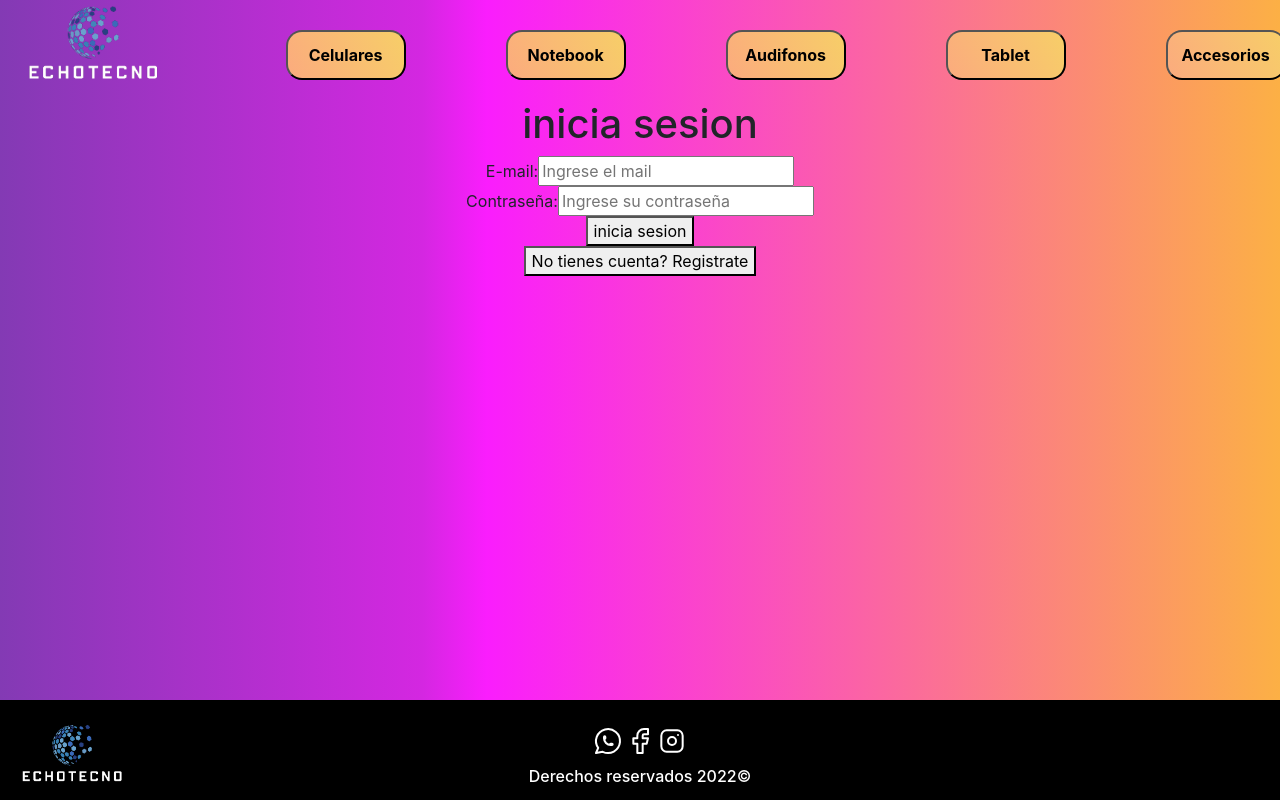
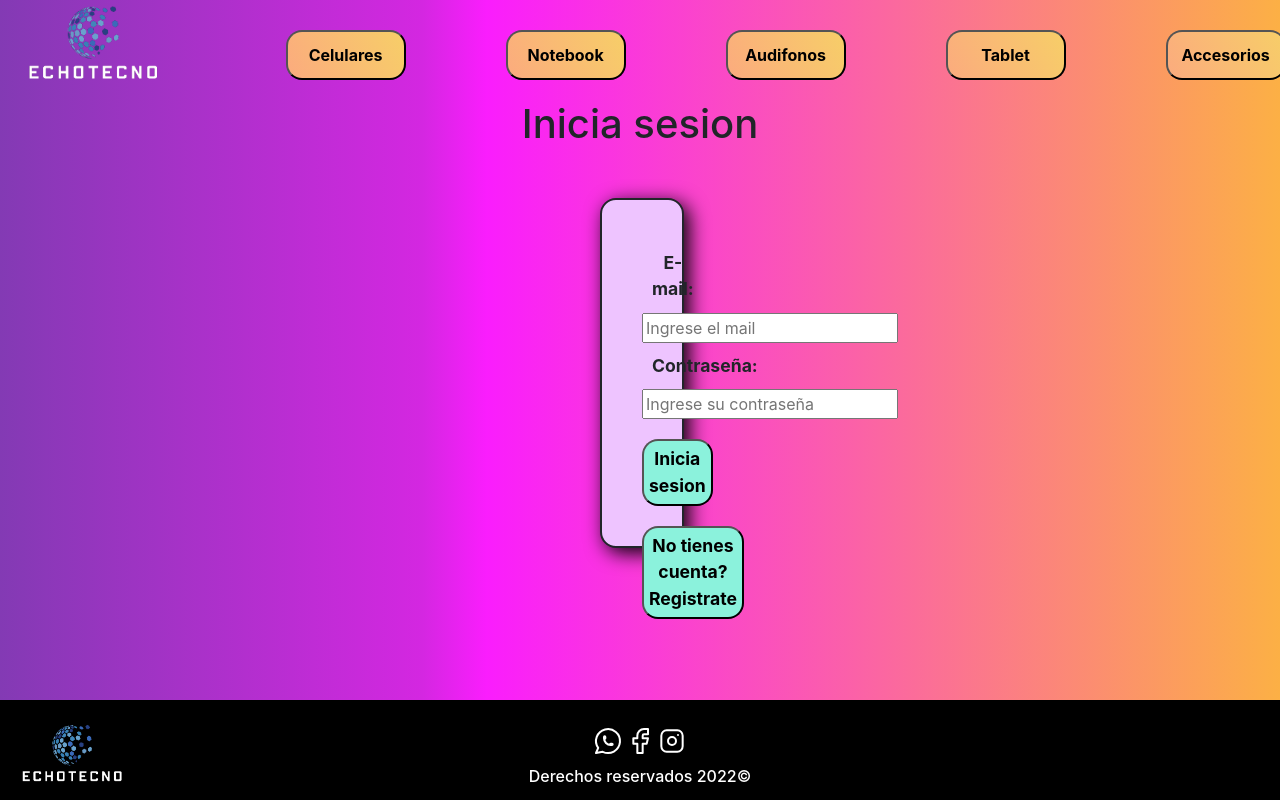
Before and after one commit to FlorAguirre/EchoTecno, a React (Create React App) app: page /login in a window 1280 px wide. Shown: the top 800 px of the page. Built offline with nearby package versions, Linux system fonts and the light colour scheme; no server answers.

Commit message:
estilo al login

```diff
--- /dev/null
+++ b/src/components/Login/Login.css
@@ -0,0 +1,60 @@
+@media (min-width:1700px){
+.form__registro{
+    border: 2px solid;
+    padding:40px;
+    margin-top:50px;
+    margin-left: 600px;;
+    margin-right: 600px;
+    background-color: rgb(238, 196, 255);
+    box-shadow: 5px 5px 20px black;
+    border-radius: 1rem;
+    height: 300px;
+
+}
+
+.padding{
+    padding:10px;
+}
+
+.boton__cantidad{
+    margin-top: 20px;
+    color:black;
+    border-radius: 2rem;
+    padding:10px;
+    background-color: rgb(139, 242, 220);
+    font-weight: bold;
+    font-size: 1.1rem;
+
+
+}}
+
+.form__registro{
+    border: 2px solid;
+    padding:40px;
+    margin-top:50px;
+    margin-left: 600px;;
+    margin-right: 600px;
+    background-color: rgb(238, 196, 255);
+    box-shadow: 5px 5px 20px black;
+    border-radius: 1rem;
+    height: 350px;
+
+}
+
+.padding{
+    padding:10px;
+    font-weight: bold;
+    font-size: 1.1rem;
+}
+
+.boton__cantidad{
+    margin-top: 20px;
+    color:black;
+    border-radius: 1rem;
+    padding:5px;
+    background-color: rgb(139, 242, 220);
+    font-weight: bold;
+    font-size: 1.1rem;
+
+
+}
--- a/src/components/Login/Login.js
+++ b/src/components/Login/Login.js
@@ -1,5 +1,5 @@
 import React, { useState } from 'react'
-
+import "./Login.css"
 import app from '../../services/firebase/index'
 import {getAuth, createUserWithEmailAndPassword, signInWithEmailAndPassword} from 'firebase/auth'
 
@@ -25,30 +25,31 @@ const Login =() => {
 
     return (
         <>
-        <h1>{registro ? 'registrate': 'inicia sesion'}</h1>
-            <form onSubmit={handleSubmit}>
+        <h1>{registro ? 'Registrate': 'Inicia sesion'}</h1>
+            <form className="form__registro" onSubmit={handleSubmit}>
                 <div>
-                <label>E-mail:</label>
-               <input type='email' placeholder='Ingrese el mail' id="email" required/>
+                <label className="padding">E-mail:</label>
+               <input  type='email' placeholder='Ingrese el mail' id="email" required/>
                </div>
                <div>
-               <label>Contraseña:</label>
+               <label className="padding">Contraseña:</label>
                <input type='password' placeholder='Ingrese su contraseña' id="contraseña" required/>
             </div>
 
             <div>
-               <button type='submit'>
-                {registro ? 'registrate' : 'inicia sesion' }
+               <button className="boton__cantidad" type='submit'>
+                {registro ? 'Registrate' : 'Inicia sesion' }
                </button>
                </div>
-            </form>
-
-            <div>
-                <button onClick={() =>
+                <div>
+                <button className="boton__cantidad" onClick={() =>
                     setRegistro(!registro)}>
                     {registro ? 'ya tienes una cuenta? Inicia sesion' : 'No tienes cuenta? Registrate'}
                 </button>
             </div>
+            </form>
+
+
         </>
     )
 }
```
